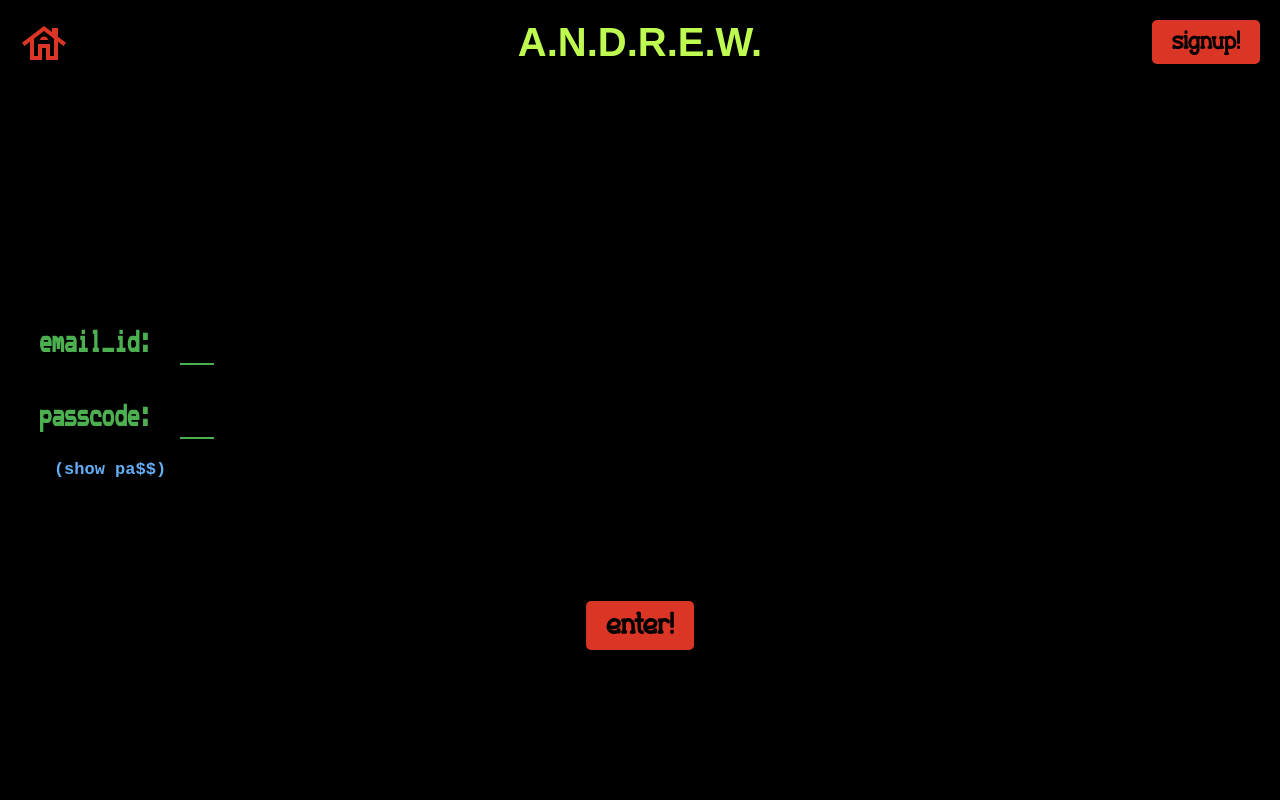
After one commit to ragavkish/a.n.d.r.e.w., a Flask app: page /login in a window 1280 px wide. The commit adds this page. Run offline with Flask 3, Linux system fonts and the light colour scheme; some web fonts are replaced.

Commit message:
signup-login setup

```diff
--- a/server_side/routes.py
+++ b/server_side/routes.py
@@ -4,3 +4,11 @@ def init_routes(app):
     @app.route('/')
     def home():
         return render_template('home.html')
+
+    @app.route('/login')
+    def login():
+        return render_template('login.html')
+
+    @app.route('/signup')
+    def signup():
+        return render_template('signup.html')
--- a/static/css/home.css
+++ b/static/css/home.css
@@ -76,7 +76,7 @@ header .admin {
 
 header .smiley {
     color: yellow;
-    font-size: 2rem;
+    font-size: 4rem;
     transition: opacity 0.3s ease;
 }
 
--- /dev/null
+++ b/static/css/login.css
@@ -0,0 +1,214 @@
+body {
+    margin: 0;
+    padding: 0;
+    font-family: Arial, sans-serif;
+    background-color: #000;
+    color: #fff;
+    display: flex;
+    align-items: center;
+    justify-content: flex-start;
+    height: 100vh;
+    position: relative;
+}
+
+.login-container {
+    margin-left: 20px;
+    width: 100%;
+    max-width: 400px;
+    padding: 20px;
+    display: flex;
+    flex-direction: column;
+    overflow: visible;
+}
+
+form {
+    display: flex;
+    flex-direction: column;
+    gap: 30px;
+}
+
+.form-row {
+    display: flex;
+    align-items: center;
+    justify-content: flex-start;
+    gap: 10px;
+    width: 100%;
+}
+
+.label-static {
+    font-family: 'Decterm', sans-serif;
+    font-size: 30px;
+    color: #4CAF50;
+    font-weight: bold;
+    text-align: left;
+    flex-basis: 120px;
+    min-width: 120px;
+    pointer-events: none;
+    white-space: nowrap;
+}
+
+.input-container {
+    flex-grow: 1;
+    display: flex;
+    gap: 5px;
+    overflow: visible;
+    position: relative;
+    margin-left: 10px;
+}
+
+.input-box {
+    width: 30px;
+    height: 40px;
+    flex-shrink: 0;
+    border: none;
+    border-bottom: 2px solid #4CAF50;
+    background: transparent;
+    text-align: center;
+    color: #fff;
+    font-family: 'Monospace821', monospace;
+    font-size: 27px;
+    outline: none;
+    position: relative;
+    -webkit-text-security: disc;
+}
+
+.input-box:empty::after {
+    content: '_';
+    position: absolute;
+    left: 50%;
+    transform: translateX(-50%);
+    color: #4CAF50;
+    animation: blink 1s step-end infinite;
+}
+
+.input-box:not(:empty)::after {
+    content: '';
+}
+
+@keyframes blink {
+    50% {
+        opacity: 0;
+    }
+}
+
+#enter-button {
+    position: fixed;
+    bottom: 150px;
+    left: 50%;
+    transform: translateX(-50%);
+    padding: 10px 20px;
+    background-color: #db3525;
+    color: black;
+    border: none;
+    border-radius: 5px;
+    cursor: pointer;
+    font-size: 30px;
+    font-weight: bold;
+    font-family: 'Wanderer', sans-serif;
+    text-align: center;
+}
+
+#enter-button:hover {
+    background-color: black;
+    color: #db3525;
+}
+
+.top-right-buttons {
+    position: fixed;
+    top: 20px;
+    right: 20px;
+    display: flex;
+    flex-direction: column;
+    gap: 10px;
+}
+
+.top-button {
+    padding: 10px 20px;
+    background-color: #db3525;
+    color: black;
+    border: none;
+    border-radius: 5px;
+    cursor: pointer;
+    font-size: 25px;
+    font-weight: bold;
+    font-family: 'Wanderer', sans-serif;
+    text-align: center;
+    text-decoration: none;
+}
+
+.top-button:hover {
+    background-color: black;
+    color: #db3525;
+}
+
+.page-title {
+    position: fixed;
+    top: 20px;
+    left: 50%;
+    transform: translateX(-50%);
+    font-family: 'Gantians', sans-serif;
+    font-size: 40px;
+    font-weight: bold;
+    color: #BEFA4F;
+    text-align: center;
+    z-index: 1000;
+    pointer-events: none;
+}
+
+.top-left-icon {
+    position: absolute;
+    top: 20px;
+    font-size: 48px;
+    fill: #db3525;
+    transition: fill 0.3s ease;
+    left: 20px;
+}
+
+.top-left-icon:hover {
+    fill: white
+}
+
+.show-pass-button {
+    margin-top: -10px;
+    margin-left: 10px;
+    padding: 1px;
+    background-color: black;
+    color: #64AEF6;
+    border: none;
+    border-radius: 5px;
+    cursor: pointer;
+    font-size: 17px;
+    font-weight: bold;
+    font-family: 'Courier New', Courier, monospace;
+    text-align: center;
+    width: 120px;
+}
+
+.show-pass-button:hover {
+    background-color: #64AEF6;
+    color: black;
+}
+
+@font-face {
+    font-family: 'Gantians';
+    src: url('/static/fonts/Gantians.otf') format('opentype');
+}
+@font-face {
+    font-family: 'Wanderer';
+    src: url('/static/fonts/WANDERER.otf') format('opentype');
+}
+
+@font-face {
+    font-family: 'Decterm';
+    src: url('/static/fonts/DECTERM.ttf') format('truetype');
+}
+
+@font-face {
+    font-family: 'FlexiVGA';
+    src: url('/static/fonts/FLEXIVGA.ttf') format('truetype');
+}
+
+@font-face {
+    font-family: 'Monospace821';
+    src: url('/static/fonts/MONOSPACE821.TTF') format('truetype');
+}
--- /dev/null
+++ b/static/js/login.js
@@ -0,0 +1,68 @@
+document.addEventListener('DOMContentLoaded', () => {
+    const emailContainer = document.getElementById('email-container');
+    const passwordContainer = document.getElementById('password-container');
+    const emailInput = document.getElementById('email');
+    const passwordInput = document.getElementById('password');
+    const showPasswordButton = document.getElementById('show-password-button');
+
+    function createDynamicInput(container, hiddenInput, isPassword = false) {
+        const boxes = [];
+
+        function createBox() {
+            const box = document.createElement('input');
+            box.type = 'text';
+            box.maxLength = 1;
+            box.classList.add('input-box');
+
+            if (isPassword) {
+                box.style.webkitTextSecurity = 'disc';
+            } else {
+                box.style.webkitTextSecurity = 'none';
+            }
+
+            box.addEventListener('input', () => {
+                if (box.value) {
+                    updateHiddenInput();
+                    createBox();
+                }
+            });
+
+            box.addEventListener('keydown', (event) => {
+                if (event.key === 'Backspace' && !box.value && boxes.length > 1) {
+                    container.removeChild(box);
+                    boxes.pop();
+                    boxes[boxes.length - 1].focus();
+                    updateHiddenInput();
+                }
+            });
+
+            container.appendChild(box);
+            boxes.push(box);
+            box.focus();
+        }
+
+        function updateHiddenInput() {
+            hiddenInput.value = boxes.map((b) => b.value).join('');
+        }
+
+        createBox();
+    }
+
+    createDynamicInput(emailContainer, emailInput, false);
+    createDynamicInput(passwordContainer, passwordInput, true);
+
+    showPasswordButton.addEventListener('click', () => {
+        const passwordBoxes = document.querySelectorAll('#password-container .input-box');
+        const isHidden = passwordBoxes[0].style.webkitTextSecurity === 'disc';
+
+        passwordBoxes.forEach(box => {
+            box.style.webkitTextSecurity = isHidden ? 'none' : 'disc';
+        });
+
+        showPasswordButton.textContent = isHidden ? '(hide pa$$)' : '(show pa$$)';
+    });
+});
+
+document.getElementById('enter-button').addEventListener('click', function() {
+    document.querySelector('form').submit();
+});
--- a/templates/home.html
+++ b/templates/home.html
@@ -9,10 +9,9 @@
 <body>
     <header>
         <h1>A.N.D.R.E.W.</h1>
-        <a class="login">login</a>
+        <a href="{{ url_for('login') }}" class="login">login</a>
         <div class="admin-container">
             <span class="smiley">:)</span>
-            <a class="admin">admin</a>
         </div>
     </header>
 </body>
--- /dev/null
+++ b/templates/login.html
@@ -0,0 +1,41 @@
+<!DOCTYPE html>
+<html lang="en">
+<head>
+    <meta charset="UTF-8">
+    <meta name="viewport" content="width=device-width, initial-scale=1.0">
+    <title>entry</title>
+    <link rel="stylesheet" href="{{ url_for('static', filename='css/login.css') }}">
+    <link rel="stylesheet" href="https://fonts.googleapis.com/css2?family=Material+Symbols+Outlined:opsz,wght,FILL,GRAD@40,400,0,0" />
+
+</head>
+<body>
+    <a href="{{ url_for('home') }}" class="top-left-icon">
+        <svg xmlns="http://www.w3.org/2000/svg" height="48px" viewBox="0 -960 960 960" width="48px">
+            <path d="M200-160v-366L88-440l-48-64 440-336 160 122v-82h120v174l160 122-48 64-112-86v366H520v-240h-80v240H200Zm80-80h80v-240h240v240h80v-347L480-739 280-587v347Zm120-319h160q0-32-24-52.5T480-632q-32 0-56 20.5T400-559Zm-40 319v-240h240v240-240H360v240Z"/>
+        </svg>
+    </a>
+    <div class="page-title">A.N.D.R.E.W.</div>
+    <div class="top-right-buttons">
+        <a href="{{ url_for('signup') }}" class="top-button">signup!</a>
+    </div>
+    <div class="login-container">
+        <form action="{{ url_for('login') }}" method="POST">
+            <div class="form-row">
+                <label class="label-static" for="email">email_id:</label>
+                <div class="input-container" id="email-container">
+                    <input type="hidden" id="email" name="email" />
+                </div>
+            </div>
+            <div class="form-row">
+                <label class="label-static" for="password">passcode:</label>
+                <div class="input-container password-container" id="password-container">
+                    <input type="hidden" id="password" name="password" />
+                </div>
+            </div>
+            <button type="button" id="show-password-button" class="show-pass-button">(show pa$$)</button>
+        </form>
+    </div>
+    <button type="button" id="enter-button">enter!</button>
+    <script src="{{ url_for('static', filename='js/login.js') }}"></script>
+</body>
+</html>
```
Also changed, not shown: templates/signup.html (added, +37 -0 lines).
